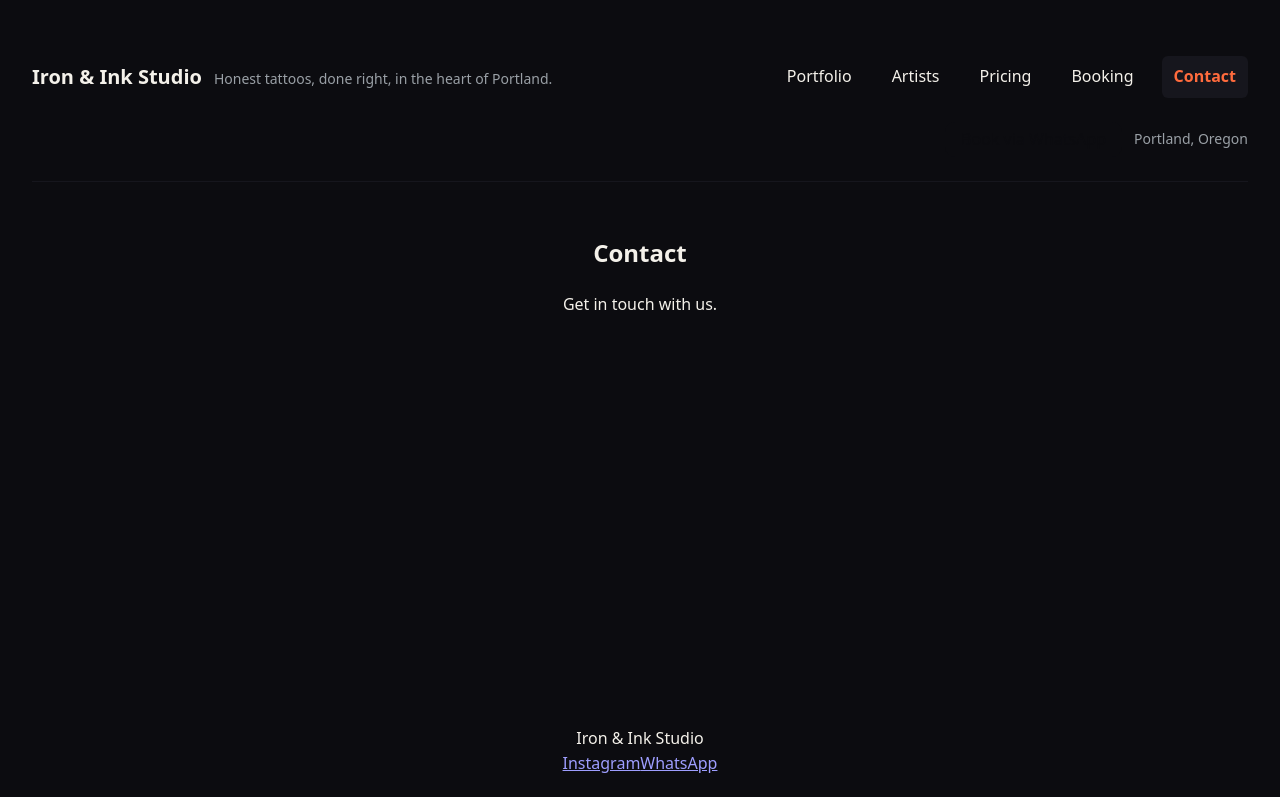
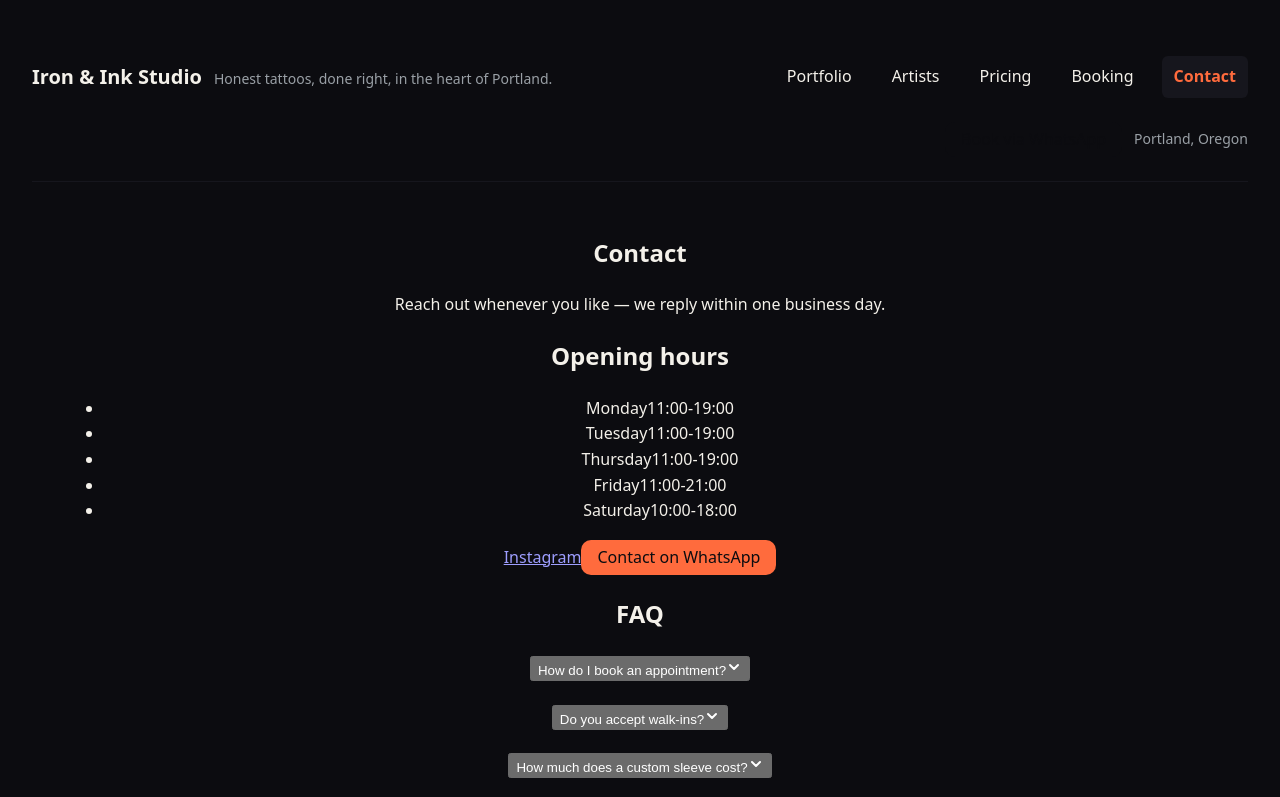
Before and after one commit to pradyumna-001/website-templates, a React (Vite) app: page /contact in a window 1280 px wide. Shown: the top 797 px of the page. Built offline with nearby package versions, Linux system fonts and the light colour scheme.

Commit message:
feat(contact): contact page with hours, socials, and FAQ

```diff
--- a/src/pages/ContactPage.tsx
+++ b/src/pages/ContactPage.tsx
@@ -1,8 +1,121 @@
+import { useSiteConfig } from '../components/SiteConfigContext'
+import CtaButton from '../components/CtaButton'
+import FaqAccordion from '../components/FaqAccordion'
+
+/**
+ * Contact page (GitHub issue #17).
+ *
+ * Contact details are shown plainly, up front, with no form to dig through —
+ * surfacing price and contact information is a reservoir of goodwill (Krug,
+ * "Don't Make Me Think") and hiding how to reach you erodes trust. Address,
+ * opening hours, Instagram, and WhatsApp are all always visible here, rendering
+ * only the fields the studio config provides so an online-only studio shows no
+ * dead links.
+ *
+ * Hours come from the config as a `Record<string, string | null>` keyed by day
+ * ("mon" … "sun"); a null value means closed that day. We present them as a
+ * readable days-and-hours list in canonical weekday order, skipping days with
+ * no hours so closed days don't clutter the list.
+ *
+ * The FAQ accordion sits on this page because the nav has no dedicated /faq
+ * route. Its "answers as conversation" pattern (Norman) answers common
+ * questions directly, right where a visitor thinking about reaching out lands.
+ */
+const WHATSAPP_CONTACT_MESSAGE =
+  "Hi, I'd like to get in touch about a tattoo."
+
+/** Canonical weekday order for rendering opening hours. */
+const WEEK_ORDER: ReadonlyArray<{ day: string; label: string }> = [
+  { day: 'mon', label: 'Monday' },
+  { day: 'tue', label: 'Tuesday' },
+  { day: 'wed', label: 'Wednesday' },
+  { day: 'thu', label: 'Thursday' },
+  { day: 'fri', label: 'Friday' },
+  { day: 'sat', label: 'Saturday' },
+  { day: 'sun', label: 'Sunday' },
+]
+
+/** A single hours entry for a day the studio is actually open. */
+interface HourRow {
+  label: string
+  hours: string
+}
+
+/** Map config hours to an ordered list of open-day rows, skipping closed days. */
+function openHourRows(hours: Record<string, string | null>): HourRow[] {
+  const rows: HourRow[] = []
+  for (const { day, label } of WEEK_ORDER) {
+    const value = hours[day]
+    if (typeof value === 'string' && value.trim().length > 0) {
+      rows.push({ label, hours: value })
+    }
+  }
+  return rows
+}
+
 export default function ContactPage() {
+  const { address, hours, instagram, whatsapp } = useSiteConfig()
+  const waLink = `https://wa.me/${whatsapp}?text=${encodeURIComponent(
+    WHATSAPP_CONTACT_MESSAGE,
+  )}`
+  const hourRows = hours ? openHourRows(hours) : []
+
   return (
-    <section>
-      <h1>Contact</h1>
-      <p>Get in touch with us.</p>
+    <section className="contact">
+      <h1 className="contact__heading">Contact</h1>
+      <p className="contact__lede">
+        Reach out whenever you like — we reply within one business day.
+      </p>
+
+      <div className="contact__grid">
+        <div className="contact__details">
+          {address ? (
+            <p className="contact__address">
+              <strong>Studio</strong>
+              <span>{address}</span>
+            </p>
+          ) : null}
+
+          {hourRows.length > 0 ? (
+            <div className="contact__hours">
+              <h2 className="contact__subheading">Opening hours</h2>
+              <ul className="contact__hours-list">
+                {hourRows.map((row) => (
+                  <li className="contact__hours-row" key={row.label}>
+                    <span className="contact__day">{row.label}</span>
+                    <span className="contact__time">{row.hours}</span>
+                  </li>
+                ))}
+              </ul>
+            </div>
+          ) : null}
+
+          <div className="contact__actions">
+            {instagram ? (
+              <a
+                href={`https://instagram.com/${instagram}`}
+                target="_blank"
+                rel="noopener noreferrer"
+                className="contact__link"
+              >
+                Instagram
+              </a>
+            ) : null}
+            <CtaButton
+              href={waLink}
+              variant="whatsapp"
+              target="_blank"
+              rel="noopener noreferrer"
+            >
+              Contact on WhatsApp
+            </CtaButton>
+          </div>
+        </div>
+
+        <div className="contact__faq">
+          <FaqAccordion />
+        </div>
+      </div>
     </section>
   )
 }
```
